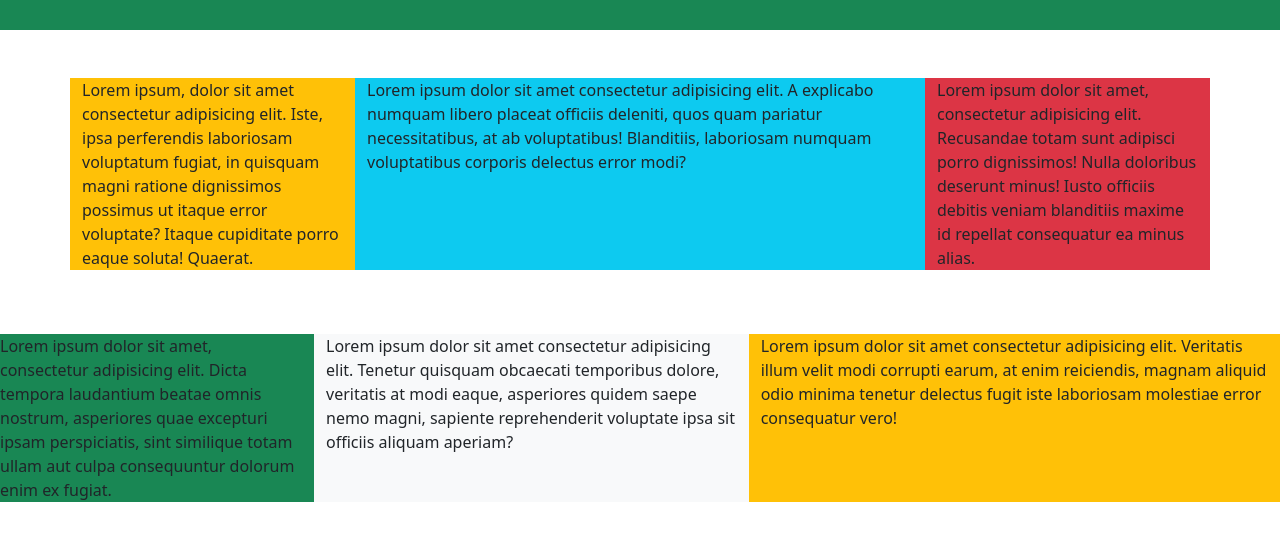
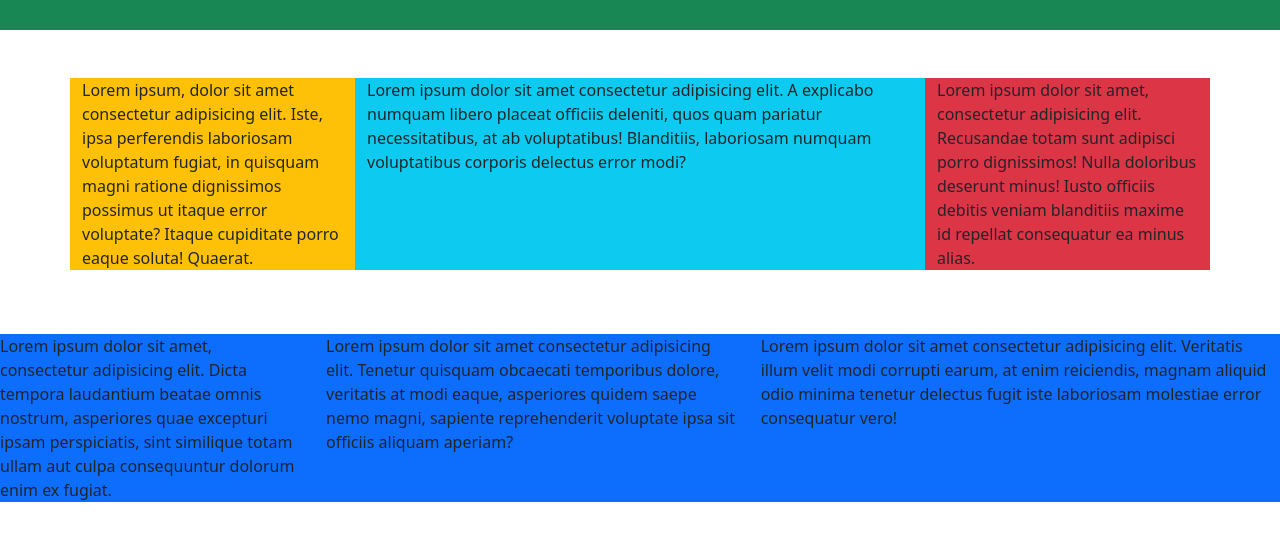
Before and after one commit to Nusrat107/Class-Test-2, a plain HTML site: page index.html in a window 1280 px wide. Drawn offline with nearby package versions, Linux system fonts and the light colour scheme.

Commit message:
Class Test-2

```diff
--- a/index.html
+++ b/index.html
@@ -5,6 +5,7 @@
     <meta name="viewport" content="width=device-width, initial-scale=1.0">
     <title>Grid System</title>
     <link href="https://cdn.jsdelivr.net/npm/bootstrap@5.3.3/dist/css/bootstrap.min.css" rel="stylesheet" integrity="sha384-QWTKZyjpPEjISv5WaRU9OFeRpok6YctnYmDr5pNlyT2bRjXh0JMhjY6hW+ALEwIH" crossorigin="anonymous">
+    <link rel="stylesheet" href="style.css">
 
 </head>
 <body>
@@ -22,17 +23,17 @@
     </div>
 
     <div class="row mb-3">
-        <div class="bg-success col-3 mt-5">Lorem ipsum dolor sit amet, consectetur adipisicing elit. Dicta tempora laudantium beatae omnis nostrum, asperiores quae excepturi ipsam perspiciatis, sint similique totam ullam aut culpa consequuntur dolorum enim ex fugiat.
+        <div class="bg-primary col-3 mt-5">Lorem ipsum dolor sit amet, consectetur adipisicing elit. Dicta tempora laudantium beatae omnis nostrum, asperiores quae excepturi ipsam perspiciatis, sint similique totam ullam aut culpa consequuntur dolorum enim ex fugiat.
         </div>
-        <div class="bg-light col-4 mt-5">Lorem ipsum dolor sit amet consectetur adipisicing elit. Tenetur quisquam obcaecati temporibus dolore, veritatis at modi eaque, asperiores quidem saepe nemo magni, sapiente reprehenderit voluptate ipsa sit officiis aliquam aperiam?</div>
-        <div class="bg-warning col-5 mt-5">Lorem ipsum dolor sit amet consectetur adipisicing elit. Veritatis illum velit modi corrupti earum, at enim reiciendis, magnam aliquid odio minima tenetur delectus fugit iste laboriosam molestiae error consequatur vero!</div>
+        <div class="bg-primary col-4 mt-5">Lorem ipsum dolor sit amet consectetur adipisicing elit. Tenetur quisquam obcaecati temporibus dolore, veritatis at modi eaque, asperiores quidem saepe nemo magni, sapiente reprehenderit voluptate ipsa sit officiis aliquam aperiam?</div>
+        <div class="bg-primary col-5 mt-5">Lorem ipsum dolor sit amet consectetur adipisicing elit. Veritatis illum velit modi corrupti earum, at enim reiciendis, magnam aliquid odio minima tenetur delectus fugit iste laboriosam molestiae error consequatur vero!</div>
 
 
     </div>
 
 
 
+
     <script src="https://cdn.jsdelivr.net/npm/bootstrap@5.3.3/dist/js/bootstrap.bundle.min.js" integrity="sha384-YvpcrYf0tY3lHB60NNkmXc5s9fDVZLESaAA55NDzOxhy9GkcIdslK1eN7N6jIeHz" crossorigin="anonymous"></script>
-
 </body>
 </html>
```
